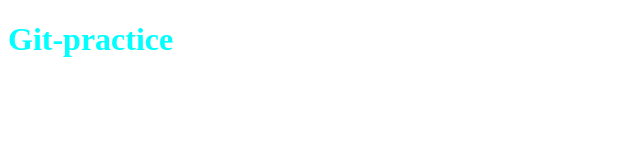
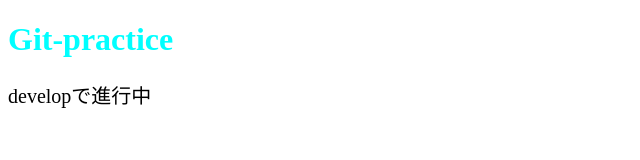
Before and after one commit to ko-shiro-hap/git-practice, a plain HTML site: page index.html in a window 1280 px wide. Shown: the whole page, without its empty margins (0-640 px from the left). Drawn offline with Linux system fonts and the light colour scheme.

Commit message:
second commit

```diff
--- a/index.html
+++ b/index.html
@@ -9,5 +9,6 @@
 </head>
 <body>
   <h1>Git-practice</h1>
+  <p>developで進行中</p>
 </body>
 </html>
--- a/style.css
+++ b/style.css
@@ -1,3 +1,7 @@
 h1 {
   color: aqua;
 }
+
+p {
+  font-size: 20px;
+}
```
